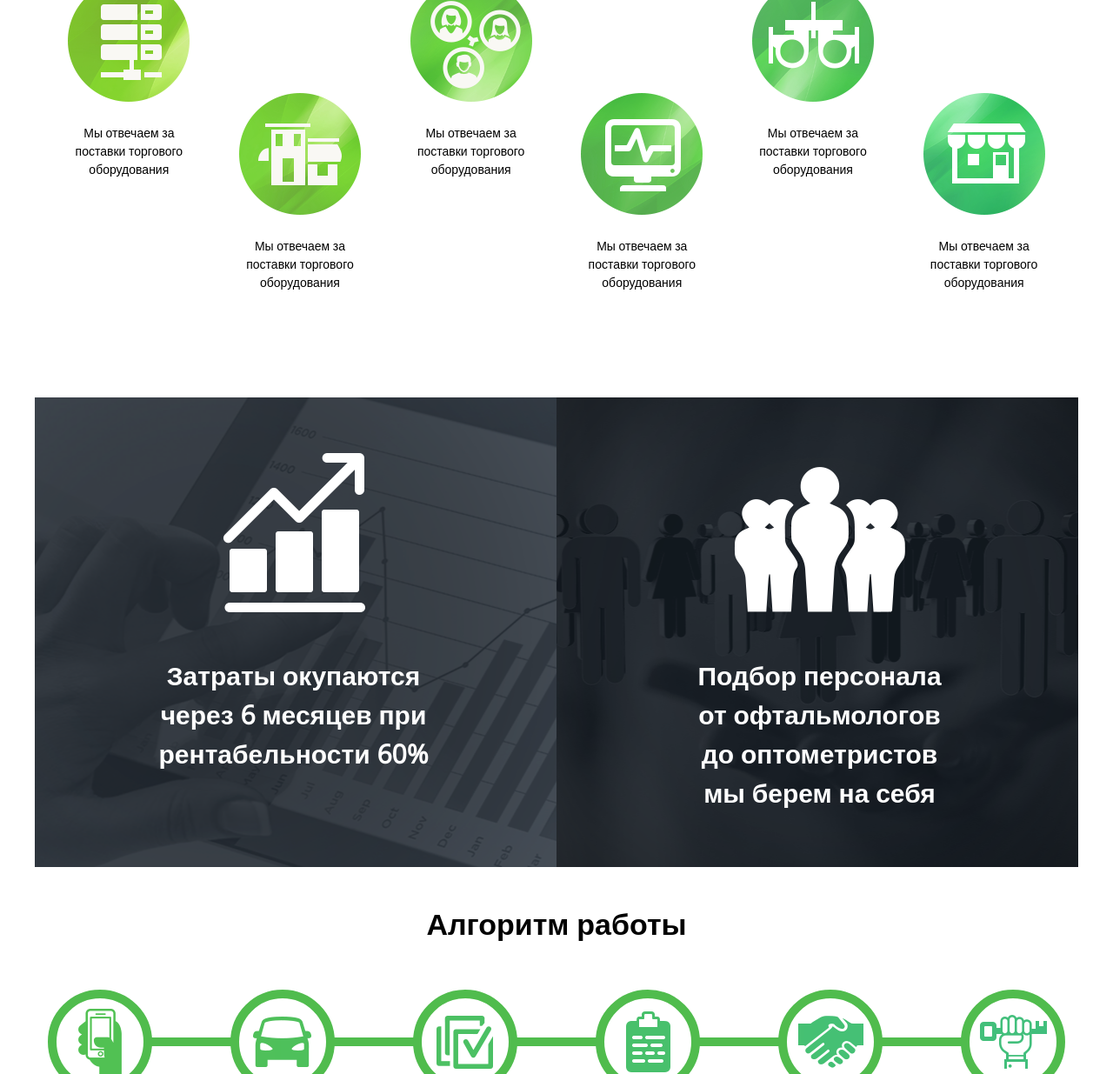
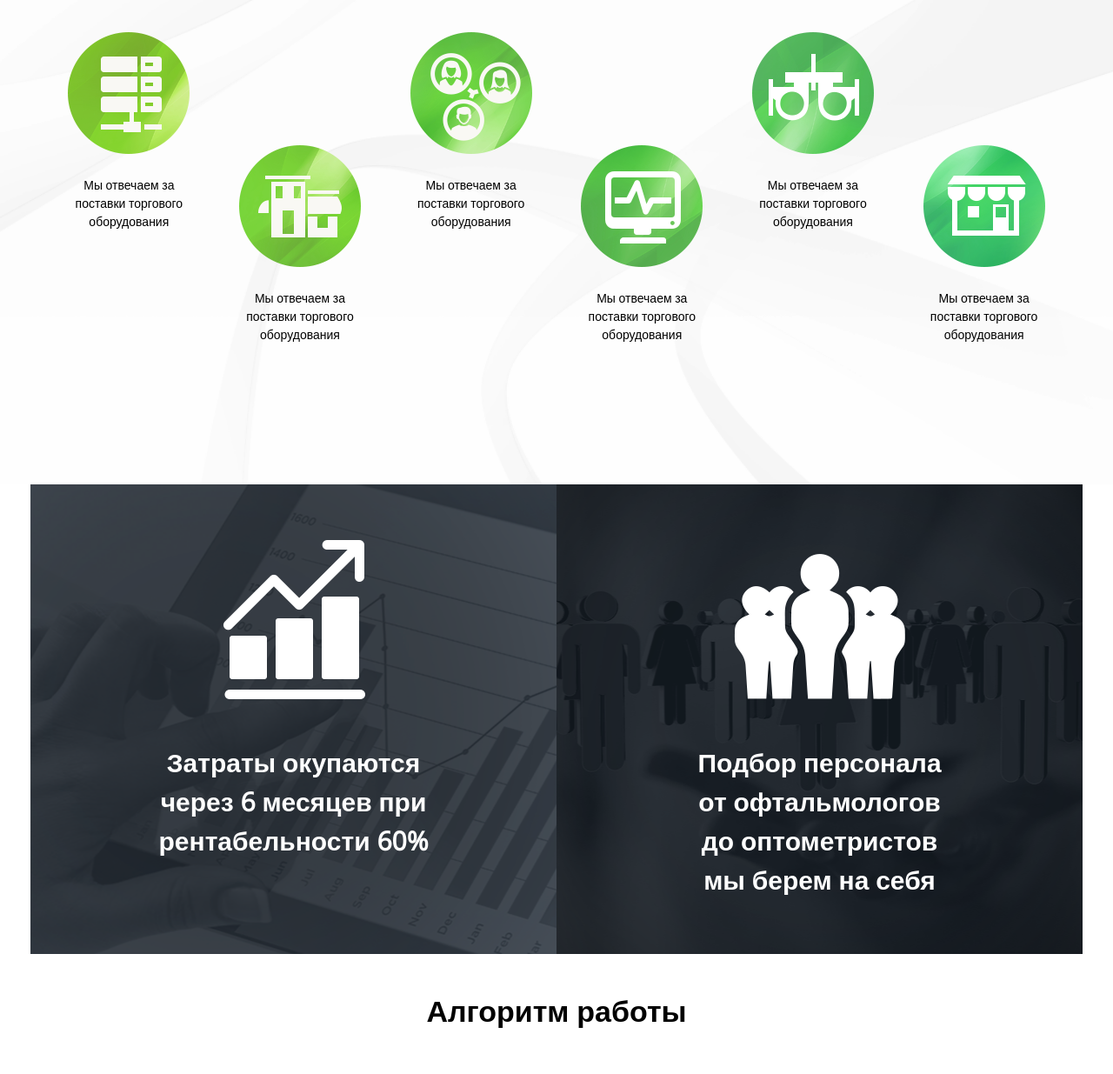
Before and after one commit to scheitanist/cantilen, a plain HTML site: page open.html in a window 1280 px wide. Shown: the part 164-1399 px from the top of the page at 87% size. Drawn offline with nearby package versions, Linux system fonts and the light colour scheme.

Commit message:
фикса не франшизы 2

```diff
--- a/css/style.css
+++ b/css/style.css
@@ -2559,10 +2559,13 @@ h6 {
         text-align: center;
         }
     .open__unit._first {
-
+        padding-bottom: 80px;
+        background: url("../img/bg_light.png") center no-repeat;
+        -webkit-background-size: cover;
+        background-size: cover;
         }
     .open__unit._second {
-
+        padding-top: 0;
         }
     .open__unit._third {
 
--- a/open.html
+++ b/open.html
@@ -126,9 +126,10 @@
         </div>
     </header>
 
-    <div class="wrapper">
+    <div class="wrapper _main">
         <div class="open">
             <div class="open__unit _first">
+                <div class="c-inner">
                     <h2>Открыть оптику под ключ</h2>
                     <div class="feat">
                         <div class="feat__item _first">
@@ -169,7 +170,9 @@
                         </div>
                     </div>
                 </div>
+            </div>
             <div class="open__unit _second">
+                <div class="c-inner">
                     <div class="pros grid _2 _mobile">
                         <div class="pros__item grid__item">
                             <img src="img/icons/props_1.png" alt="">
@@ -185,7 +188,9 @@
                         </div>
                     </div>
                 </div>
+            </div>
             <div class="open__unit _third">
+                <div class="c-inner">
                     <h2>Алгоритм работы</h2>
                     <div class="alg">
                         <div class="alg__list">
@@ -295,6 +300,7 @@
                 </div>
             </div>
         </div>
+    </div>
 
     <footer class="footer">
         <div class="footer__inner">
```
Lines whose indentation alone changed are shown as unchanged.
